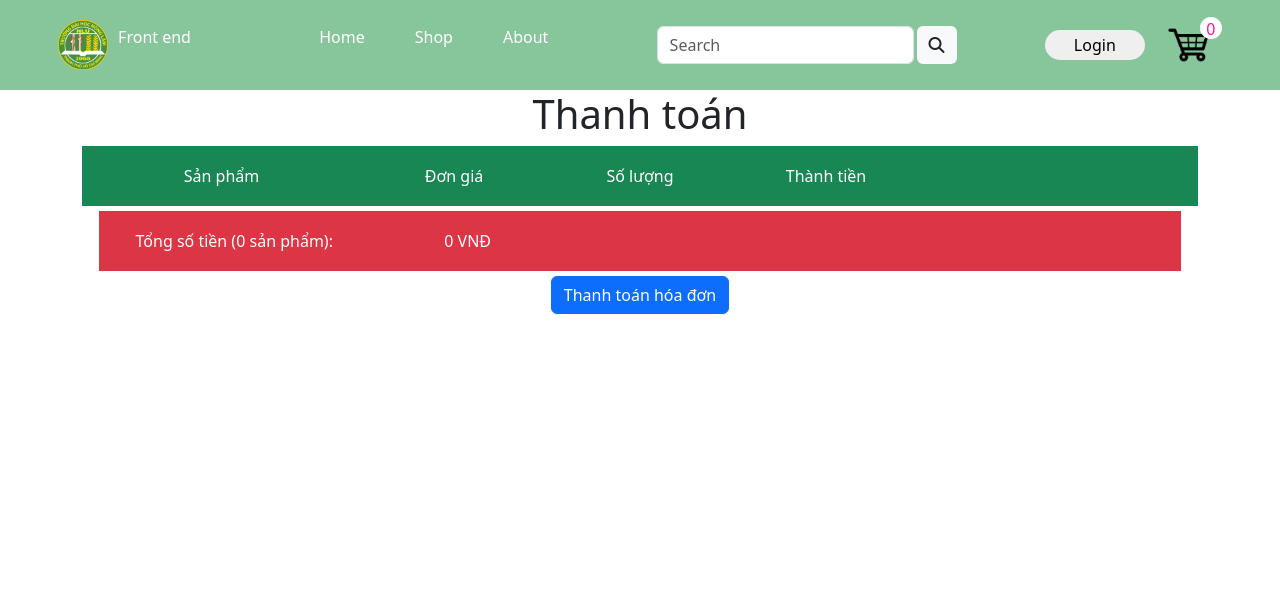
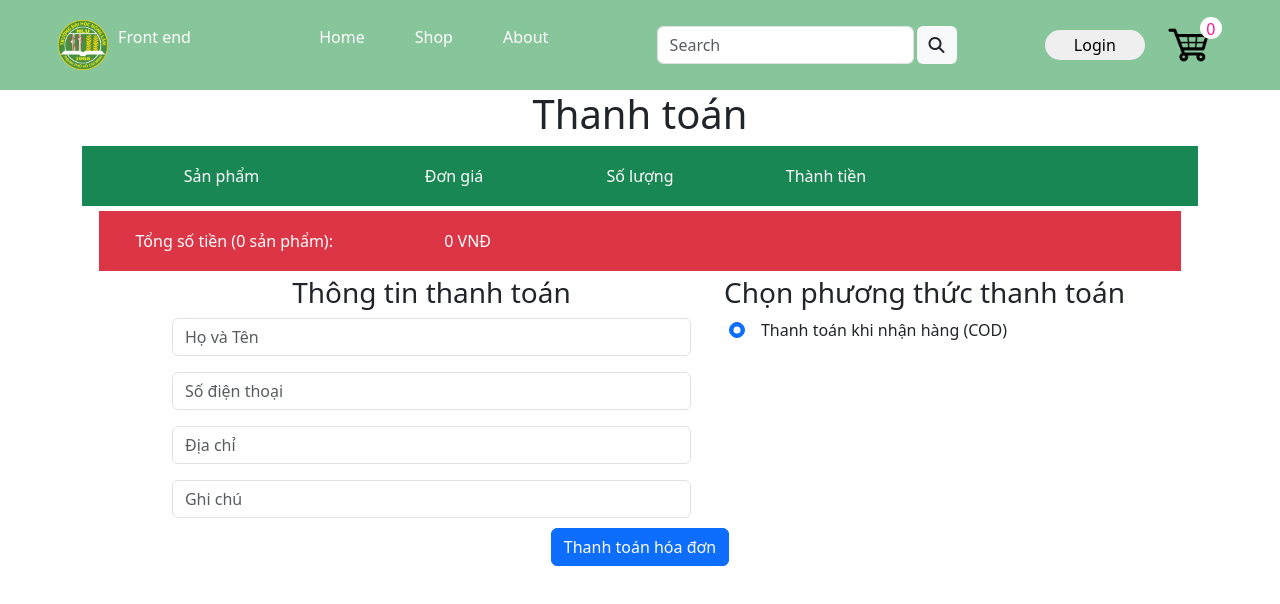
Before and after one commit to NguyenDuyDong862003/e-commerce, a React (Create React App) app: page /checkout in a window 1280 px wide. Shown: the top 604 px of the page. Built offline with nearby package versions, Linux system fonts and the light colour scheme.

Commit message:
Thêm vào trang checkout phần điền thông tin cho khách

```diff
--- a/src/component/Checkout.tsx
+++ b/src/component/Checkout.tsx
@@ -1,6 +1,8 @@
 import {useDispatch, useSelector} from "react-redux";
 import React, {useState} from "react";
 import './Checkout.css';
+import {ThongTinNhanHang} from "./ThongTinNhanHang";
+import {ThongBaoDatHangThanhCong} from "./ThongBaoDatHangThanhCong";
 
 function Checkout() {
     const cart = useSelector((state: any) => state.cart);
@@ -17,6 +19,16 @@ function Checkout() {
         }
         return sum;
     }, 0);
+
+    const [dataInfor, setDataInfor] = useState({
+        name: "",
+        sdt: "",
+        address: "",
+        note: "",
+        // method: "",
+    });
+
+    const [isDatHang, setDatHang] = useState(false);
 
     return (
         <div>
@@ -59,9 +71,22 @@ function Checkout() {
                     </div>
                 </div>
             </div>
-            <div className="btn btn-primary">
+
+            {/*<ThongTinNhanHang/>*/}
+            <ThongTinNhanHang dataInfor={dataInfor}
+                              setDataInfor={setDataInfor}
+            />
+
+            <ThongBaoDatHangThanhCong isDatHang={isDatHang}
+                                      dataInfor={dataInfor}
+            />
+
+            <div className="btn btn-primary"
+                 onClick={() => setDatHang(true)}
+            >
                 Thanh toán hóa đơn
             </div>
+
         </div>);
 }
 
@@ -77,7 +102,7 @@ export function OrderDetail(data: any) {
     return (
         <div className="itemCheckout row text-bg-light border border-danger border-to">
             <div className="col-3 d-flex gap-2">
-            <img className="col-1" src={product.productImageUrl}/>
+                <img className="col-1" src={product.productImageUrl}/>
                 <h5>
                     {product.title}
                 </h5>
--- /dev/null
+++ b/src/component/ThongBaoDatHangThanhCong.tsx
@@ -0,0 +1,25 @@
+import {useParams} from "react-router-dom";
+import {getListProductByName} from "../data/FakeServerAPI";
+import {ProductList} from "./ProductList";
+import React from "react";
+
+export function ThongBaoDatHangThanhCong(data: any) {
+    return (
+        <div>
+            {data.isDatHang ? (
+                <div className="alert alert-primary" role="alert">
+                    Đặt hàng thành công!<br/>
+                    {data.dataInfor.name}<br/>
+                    {data.dataInfor.sdt}<br/>
+                    {data.dataInfor.address}<br/>
+                    {data.dataInfor.note}<br/>
+                </div>
+            ) : (
+                <div className="">
+                </div>
+            )}
+        </div>
+    );
+
+
+}
--- /dev/null
+++ b/src/component/ThongTinNhanHang.tsx
@@ -0,0 +1,60 @@
+import React, {useState} from "react";
+import {Link} from "react-router-dom";
+
+export function ThongTinNhanHang(data: any) {
+    return (
+        <div className="d-flex justify-content-center gap-3">
+            <div className="col-6">
+                <h3>Thông tin thanh toán</h3>
+                <div className="row d-flex flex-column align-items-center gap-3">
+                    <div className="">
+                        <input className="form-control" type="text" id="name" placeholder="Họ và Tên"
+                               onChange={(e) =>
+                                   data.setDataInfor({...data.dataInfor, name: e.target.value})
+                               }
+                        />
+                    </div>
+                    <div className="">
+                        <input className="form-control" type="text" id="phone" placeholder="Số điện thoại"
+                               onChange={(e) =>
+                                   data.setDataInfor({...data.dataInfor, sdt: e.target.value})
+                               }
+                        />
+                    </div>
+                    <div className="">
+                        <input className="form-control" type="text" id="address" placeholder="Địa chỉ"
+                               onChange={(e) =>
+                                   data.setDataInfor({...data.dataInfor, address: e.target.value})
+                               }
+                        />
+                    </div>
+                    <div className="">
+                        <input className="form-control" type="text" id="note" placeholder="Ghi chú"
+                               onChange={(e) =>
+                                   data.setDataInfor({...data.dataInfor, note: e.target.value})
+                               }
+                        />
+                    </div>
+                </div>
+            </div>
+
+            <div>
+                <h3>Chọn phương thức thanh toán</h3>
+                <div className="">
+                    <div className="form-check d-flex gap-3">
+                        <input className="form-check-input" type="radio" name="method" id="radio1" checked/>
+                        <label className="form-check-label" htmlFor="radio1">
+                            Thanh toán khi nhận hàng (COD)
+                        </label>
+                    </div>
+                    {/*<div className="form-check d-flex gap-3">*/}
+                    {/*    <input className="form-check-input" type="radio" name="method" id="radio2"/>*/}
+                    {/*    <label className="form-check-label" htmlFor="radio2">*/}
+                    {/*        Khác*/}
+                    {/*    </label>*/}
+                    {/*</div>*/}
+                </div>
+            </div>
+        </div>
+    );
+}
--- a/src/pages/Shop.css
+++ b/src/pages/Shop.css
@@ -41,11 +41,4 @@
   background-color: #87c59b;
 }
 
-.product-list {
-  display: flex;
-  flex-wrap: wrap;
-  gap: 20px;
-  justify-content: center;
-}
-
 /*# sourceMappingURL=Shop.css.map */
--- a/src/pages/Shop.scss
+++ b/src/pages/Shop.scss
@@ -42,9 +42,3 @@
     background-color: #87c59b;
   }
 }
-.product-list {
-  display: flex;
-  flex-wrap: wrap;
-  gap: 20px;
-  justify-content: center;
-}
```
Also changed, not shown: 1 other file (tests, documents, lock files or other folders).
